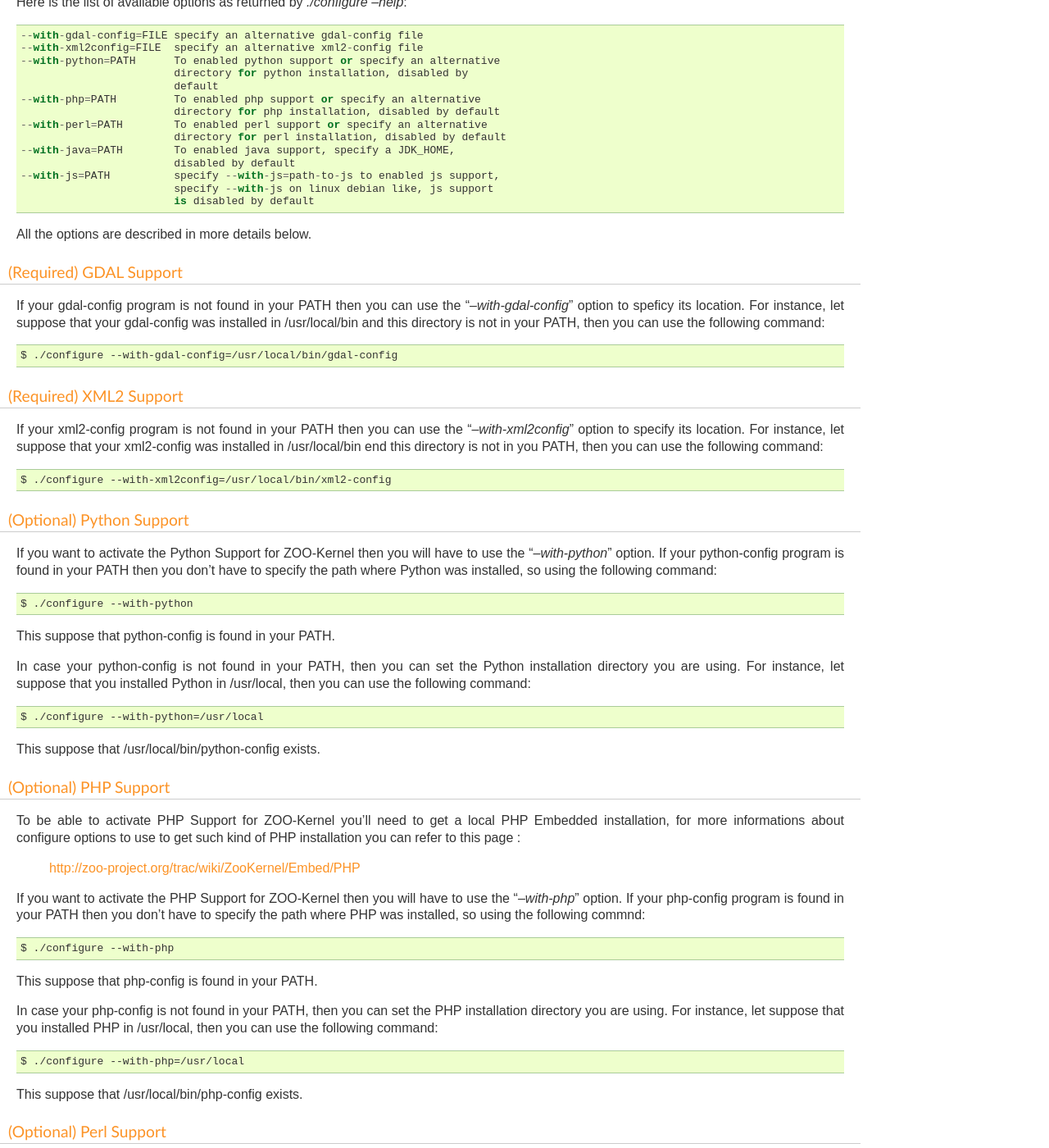
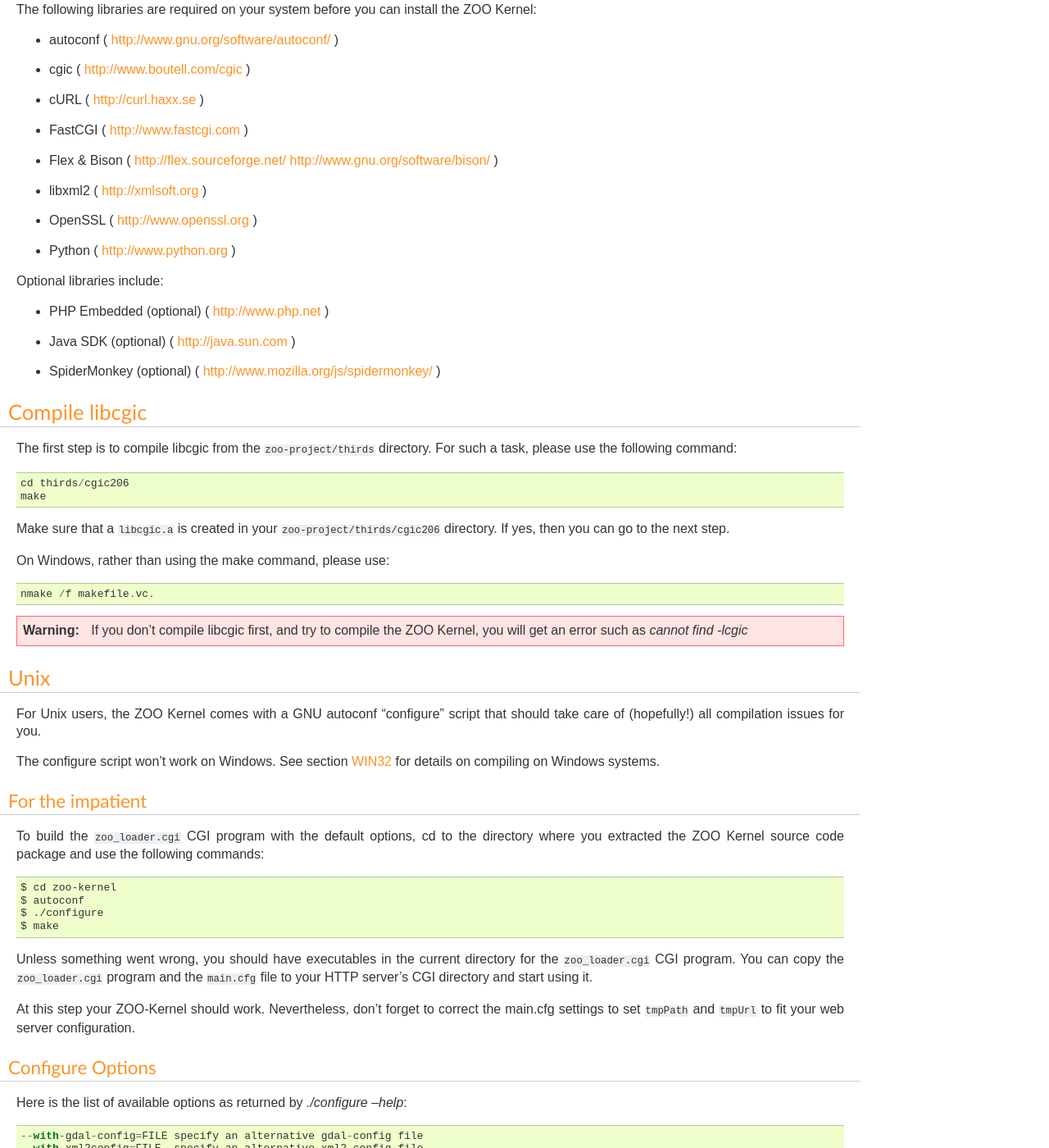
Before and after one commit to hydroleader/zoo-project, a Sphinx documentation site: the page built from docs/kernel/installation.txt, in a window 1280 px wide and 1400 px high, scrolled down 1554 px. Shown: the whole window at 82% size. Built offline with Sphinx 7.4.7, drawn with Linux system fonts in a browser that asks for light colours; some of the changed text lies outside the part shown.

Commit message:
add notes about libcgic step and warning

```diff
--- a/docs/kernel/installation.txt
+++ b/docs/kernel/installation.txt
@@ -7,34 +7,98 @@ Installation
     :depth: 4
     :backlinks: top
 
-This page provides documentation on how to compile then install ZOO-Kernel on Unix and Win32 platforms.
+This page provides documentation on how to compile then install the ZOO Kernel on Unix and Win32 platforms.
+
+Obtaining the ZOO Kernel Source
+-------------------------------
+
+Use the following command to get the ZOO Kernel source code through Subversion:
+
+::
+
+  svn checkout http://svn.zoo-project.org/svn/trunk zoo-project
+
+For users which get a developer account, use the following:
+
+::
+
+  sed "s:\[tunnels\]:\[tunnels\]\nzoosvn = /usr/bin/ssh -p 1046:g" -i ~/.subversion/config
+  svn co svn+zoosvn://svn.zoo-project.org/var/svn/repos/trunk zoo-project
+
+The first line of the instruction above defines a specific tunnel to access the svn server through
+the SSH protocol. Indeed, the ZOO SVN server listens on the 1046 (1024+22) port rather than the default one (22).
+
+Prerequisites
+-------------
+
+The following libraries are required on your system before you can install the ZOO Kernel:
+
+- autoconf (  http://www.gnu.org/software/autoconf/ )
+- cgic (  http://www.boutell.com/cgic )
+- cURL (  http://curl.haxx.se )
+- FastCGI (  http://www.fastcgi.com )
+- Flex & Bison (  http://flex.sourceforge.net/  http://www.gnu.org/software/bison/ )
+- libxml2 (  http://xmlsoft.org )
+- OpenSSL (  http://www.openssl.org )
+- Python (  http://www.python.org )
+
+Optional libraries include:
+
+- PHP Embedded (optional) (  http://www.php.net )
+- Java SDK (optional) (  http://java.sun.com )
+- SpiderMonkey (optional) (  http://www.mozilla.org/js/spidermonkey/ )
+
+Compile libcgic
+---------------
+
+The first step is to compile libcgic from the ``zoo-project/thirds`` directory. For such a task, please use
+the following command:
+
+::
+
+  cd thirds/cgic206
+  make
+
+Make sure that a ``libcgic.a`` is created in your ``zoo-project/thirds/cgic206`` directory. If yes, then
+you can go to the next step.
+
+On Windows, rather than using the make command, please use:
+
+::
+
+  nmake /f makefile.vc.
+
+.. warning::
+   If you don't compile libcgic first, and try to compile the ZOO Kernel, you will get an error such as *cannot find -lcgic*
 
 Unix
 ----
 
-For Unix users, ZOO-Kernel comes with a GNU autoconf "configure" script that should take care of (hopefully!)
+For Unix users, the ZOO Kernel comes with a GNU autoconf "configure" script that should take care of (hopefully!)
 all compilation issues for you.
 
-The configure script won't work on Windows. See section WIN32 for details on compiling on Windows systems.
+The configure script won't work on Windows. See section :ref:`WIN32 <win32>` for details on compiling
+on Windows systems.
 
 For the impatient
 *****************
 
-To build zoo_loader.cgi CGI program with the default options, go to the default options, go to the directory
-where you extracted the ZOO-Kernel source code package and use the following command:
+To build the ``zoo_loader.cgi`` CGI program with the default options, cd to the directory
+where you extracted the ZOO Kernel source code package and use the following commands:
 
 ::
 
   $ cd zoo-kernel
+  $ autoconf
   $ ./configure
   $ make
 
-Unless something went wrong, you should have executables in the current directory for the zoo_loader.cgi
-CGI program. You can copy the zoo_loader.cgi program and the main.cfg file to your HTTP server's CGI
+Unless something went wrong, you should have executables in the current directory for the ``zoo_loader.cgi``
+CGI program. You can copy the ``zoo_loader.cgi`` program and the ``main.cfg`` file to your HTTP server's CGI
 directory and start using it.
 
 At this step your ZOO-Kernel should work. Nevertheless, don't forget to correct the main.cfg settings
-to set tmpPath and tmpUrl to fit your web server configuration.
+to set ``tmpPath`` and ``tmpUrl`` to fit your web server configuration.
 
 Configure Options
 *****************
@@ -45,16 +109,16 @@ Here is the list of available options as returned by *./configure --help*:
 
   --with-gdal-config=FILE specify an alternative gdal-config file
   --with-xml2config=FILE  specify an alternative xml2-config file
-  --with-python=PATH      To enabled python support or specify an alternative
+  --with-python=PATH      To enable python support or specify an alternative
                           directory for python installation, disabled by
                           default
-  --with-php=PATH         To enabled php support or specify an alternative
+  --with-php=PATH         To enable php support or specify an alternative
                           directory for php installation, disabled by default
-  --with-perl=PATH        To enabled perl support or specify an alternative
+  --with-perl=PATH        To enable perl support or specify an alternative
                           directory for perl installation, disabled by default
-  --with-java=PATH        To enabled java support, specify a JDK_HOME,
+  --with-java=PATH        To enable java support, specify a JDK_HOME,
                           disabled by default
-  --with-js=PATH          specify --with-js=path-to-js to enabled js support,
+  --with-js=PATH          specify --with-js=path-to-js to enable js support,
                           specify --with-js on linux debian like, js support
                           is disabled by default
 
@@ -64,7 +128,7 @@ All the options are described in more details below.
 ^^^^^^^^^^^^^^^^^^^^^^^
 
 If your gdal-config program is not found in your PATH then you can use the
-"*--with-gdal-config*" option to speficy its location. For instance, let suppose that your gdal-config
+``--with-gdal-config`` option to specify its location. For instance, let's suppose that your gdal-config
 was installed in /usr/local/bin and this directory is not in your PATH, then you can use
 the following command:
 
@@ -76,8 +140,8 @@ the following command:
 ^^^^^^^^^^^^^^^^^^^^^^^
 
 If your xml2-config program is not found in your PATH then you can use the
-"*--with-xml2config*" option to specify its location. For instance, let suppose that
-your xml2-config was installed in /usr/local/bin end this directory is not in you PATH,
+``--with-xml2config`` option to specify its location. For instance, let's suppose that
+your xml2-config was installed in /usr/local/bin and this directory is not in your PATH,
 then you can use the following command:
 
 ::
@@ -87,126 +151,132 @@ then you can use the following command:
 (Optional) Python Support
 ^^^^^^^^^^^^^^^^^^^^^^^^^
 
-If you want to activate the Python Support for ZOO-Kernel then you will have to use the
-"*--with-python*" option. If your python-config program is found in your PATH then you
-don't have to specify the path where Python was installed, so using the following command:
+If you want to activate Python support for the ZOO Kernel then you will have to use the
+``--with-python`` option. If your python-config program is found in your PATH then you
+don't have to specify the path where Python was installed, such as:
 
 ::
 
   $ ./configure --with-python
 
-This suppose that python-config is found in your PATH.
+This assumes that python-config is found in your PATH.
 
-In case your python-config is not found in your PATH, then you can set the Python installation
-directory you are using. For instance, let suppose that you installed Python in /usr/local,
-then you can use the following command:
+In the case that your python-config is not found in your PATH, then you can specify the Python
+installation directory you are using. For instance, let's suppose that you installed
+Python in /usr/local, then you can use the following command:
 
 ::
 
   $ ./configure --with-python=/usr/local
 
-This suppose that /usr/local/bin/python-config exists.
+This assumes that /usr/local/bin/python-config exists.
 
 (Optional) PHP Support
 ^^^^^^^^^^^^^^^^^^^^^^
 
-To be able to activate PHP Support for ZOO-Kernel you'll need to get a local PHP Embedded
-installation, for more informations about configure options to use to get such kind of PHP
-installation you can refer to this page :
+To be able to activate PHP support for the ZOO Kernel you'll need to get a local PHP Embedded
+installation; for more information about the required configure options when compiling PHP you
+can refer to this page :
 
      http://zoo-project.org/trac/wiki/ZooKernel/Embed/PHP
 
-If you want to activate the PHP Support for ZOO-Kernel then you will have to use the
-"*--with-php*" option. If your php-config program is found in your PATH then you don't have
-to specify the path where PHP was installed, so using the following commnd:
+If you want to activate the PHP support for the ZOO Kernel then you will have to use the
+``--with-php`` option. If your php-config program is found in your PATH then you don't have
+to specify the path where PHP was installed, then you can use the following commnd:
 
 ::
 
   $ ./configure --with-php
 
-This suppose that php-config is found in your PATH.
+This assumes that php-config is found in your PATH.
 
-In case your php-config is not found in your PATH, then you can set the PHP installation
-directory you are using. For instance, let suppose that you installed PHP in /usr/local,
+In the case that your php-config is not found in your PATH, then you can specify the PHP installation
+directory you are using. For instance, let's suppose that you installed PHP in /usr/local,
 then you can use the following command:
 
 ::
 
   $ ./configure --with-php=/usr/local
 
-This suppose that /usr/local/bin/php-config exists.
+This assumes that /usr/local/bin/php-config exists.
 
 (Optional) Perl Support
 ^^^^^^^^^^^^^^^^^^^^^^^
 
-If you want to activate the Perl Support for ZOO-Kernel then you will have to use the
-"*--with-perl*" option. If you do not set any value to this option, then perl program will
-be searched in your PATH. So in such case, you can use the following command:
+If you want to activate Perl support for the ZOO Kernel then you will have to use the
+``--with-perl`` option. If you do not set any value to this option, then the perl program will
+be searched in your PATH. So in such a case, you can use the following command:
 
 ::
 
   $ ./configure --with-perl
 
-This suppose that perl is found in your PATH.
+This assumes that perl is found in your PATH.
 
-In other case, for custom Perl installation, you can set the installation directory. For instance,
-let suppose that you installed Perl in /usr/local and /usr/local/bin is not in your PATH,
+In the other case, for custom Perl installations, you can set the installation directory. For instance,
+let's suppose that you installed Perl in /usr/local and /usr/local/bin is not in your PATH,
 then you can use the following command:
 
 ::
 
   $ ./configure --with-perl=/usr/local
 
-This suppose that /usr/local/bin/perl exists.
+This assumes that /usr/local/bin/perl exists.
 
 (Optional) Java Support
 ^^^^^^^^^^^^^^^^^^^^^^^
 
-If you want to activate the Java Support for ZOO-Kernel then you will have to use the
-"*--with-java*" option and set the installation path of your Java SDK. For instance,
-let suppose that your Java SDK was installed in /usr/lib/jvm/java-6-sun-1.6.0.22/ directory,
+If you want to activate Java support for the ZOO Kernel then you will have to use the
+``--with-java`` option and set the installation path of your Java SDK. For instance,
+let's suppose that your Java SDK was installed in the /usr/lib/jvm/java-6-sun-1.6.0.22/ directory,
 then you can use the following command:
 
 ::
 
   $ ./configure --with-java=/usr/lib/jvm/java-6-sun-1.6.0.22/
 
-This suppose that the include/linux and jre/lib/i386/client/ subdirectories exist in
+This assumes that the include/linux and jre/lib/i386/client/ subdirectories exist in
 /usr/lib/jvm/java-6-sun-1.6.0.22/, include/linux contains the jni.h headers file and
 jre/lib/i386/client/ contains the libjvm.so file.
 
-Note that on MacOS X you only have to set macos as value for the "*--with-java*" option
-to get the Java Support for ZOO-Kernel activated. So using the following command:
+.. note::
+   With Mac OS X you only have to set ``macos`` as the value for the ``--with-java`` option
+   to activate Java support. For example:
 
-::
+   ::
 
-  $ ./configure --with-java=macos
+     $ ./configure --with-java=macos
 
 (Optional) JavaScript Support
 ^^^^^^^^^^^^^^^^^^^^^^^^^^^^^
 
-If you want to activate the JavaScript Support for ZOO-Kernel then you will have to use
-the "*--with-js*" option. If you are using a "Debian-like" GNU/Linux distribution then
-dpkg will be used to detect if the required packages was installed and you don't have to
+If you want to activate JavaScript support for the ZOO Kernel then you will have to use
+the ``--with-js`` option. If you are using a "Debian-like" GNU/Linux distribution then
+dpkg will be used to detect if the required packages are installed and you don't have to
 specify anything here, so you can use the following command:
 
 ::
 
   $ ./configure --with-js
 
-This suppose that js_api.h and libmozjs.so are found in default directories.
+This assumes that js_api.h and libmozjs.so are found in default directories.
 
-If you get a custom installation of SpiderMonkey or you are not using a Debian packaging
+If you have a custom installation of SpiderMonkey or you are not using a Debian packaging
 system, then you'll have to specify the directory where you installed it. For
-instance, let suppose that you installed your SpiderMonkey in /usr, then you'll
+instance, let's suppose that you installed your SpiderMonkey in /usr, then you'll
 have to use the following command:
 
 ::
 
   $ ./configure --with-js=/usr
 
-This suppose that the /usr/include/js exists and contains the js_api.h headers file and
+This assumes that the /usr/include/js exists and contains the js_api.h headers file and
 /usr/lib contains libmozjs.so file.
+
+.. _win32:
+
+OpenSUSE
+********
 
 WIN32
 -----
```
